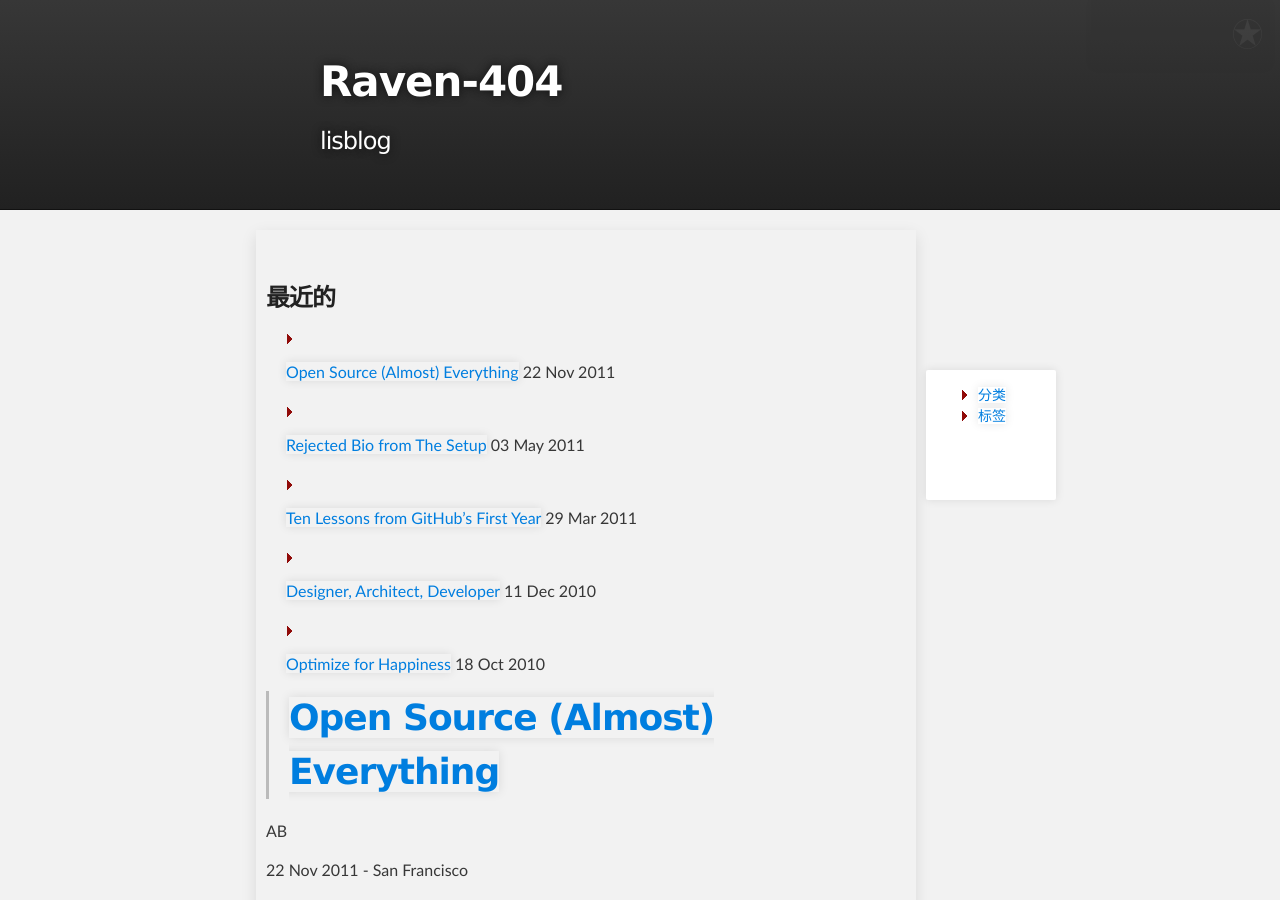
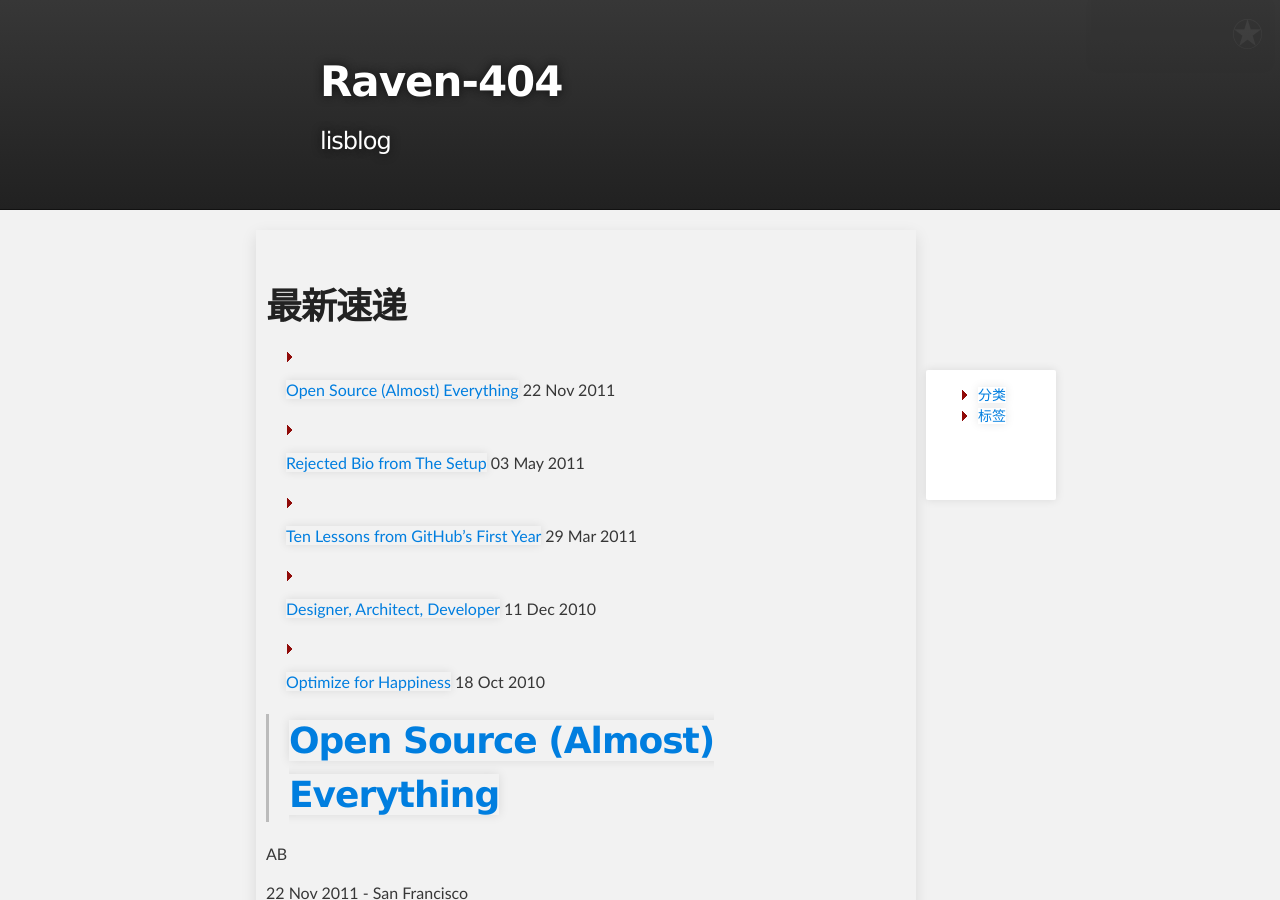
Before and after one commit to tonlog/tonlog.github.io, a Jekyll site: the page built from index.md, in a window 1280 px wide and 900 px high. Built offline with Jekyll 4.4.1, drawn with Linux system fonts in a browser that asks for light colours; Markdown is read by kramdown in place of the engine named in the settings.

Commit message:
Update index.md

```diff
--- a/index.md
+++ b/index.md
@@ -5,12 +5,15 @@ author: tonie
 ---
 
 
-<h3>最近的</h3>
+最新速递
+=========
 
 {% for post in site.posts limit: 5 %}
 + <a href="{{ site.baseurl }}{{ post.url }}">{{ post.title }}</a>
   <label>{{ post.date | date_to_string }}</label>
 {% endfor %}
+
+>
 
 {% for post in site.posts limit: 2 %}
 
```
